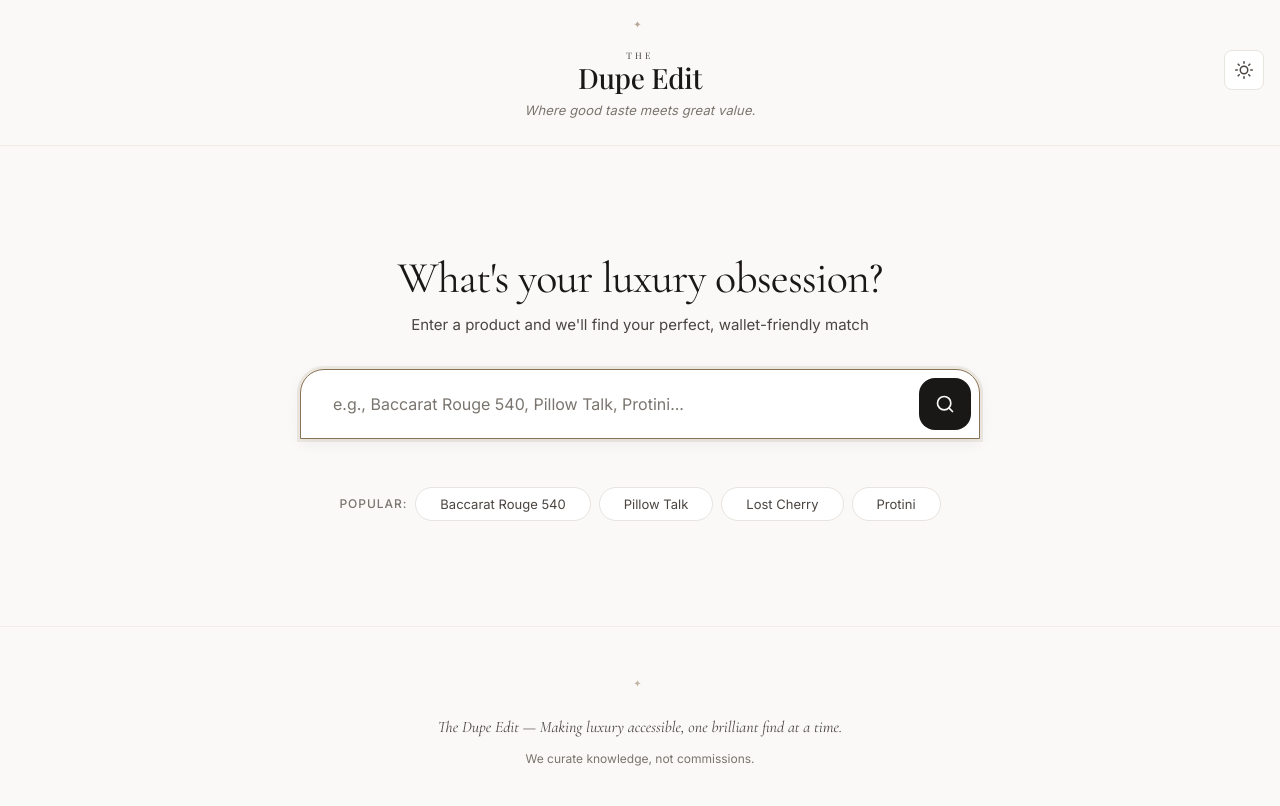
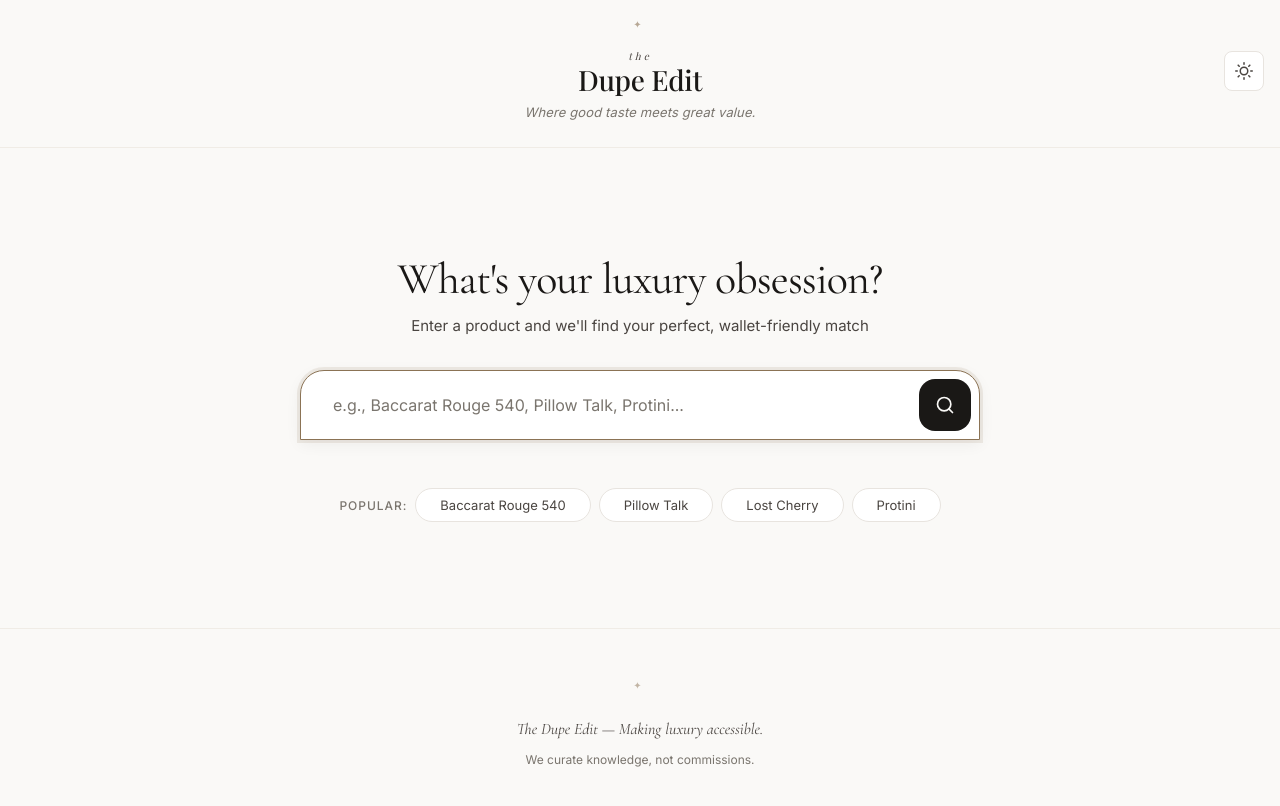
Before and after one commit to basetiqbal/dupe, a plain HTML site: page index.html in a window 1280 px wide. Drawn offline with nearby package versions, Linux system fonts and the light colour scheme; a web font is replaced by a local one.

Commit message:
Refine logo: lowercase 'the', shorter tagline
- Changed 'THE' to lowercase 'the' (more elegant, editorial)
- Added italic styling to 'the' for visual distinction
- Footer tagline: 'Making luxury accessible.' (concise)
- Updated all SVG logo variants
- Added logo-icon.svg (overlapping circles mark)
- Full lockup tagline updated to match

```diff
--- a/index.html
+++ b/index.html
@@ -19,7 +19,7 @@
     <header class="header">
       <div class="header-content">
         <a href="/" class="logo" aria-label="The Dupe Edit">
-          <span class="logo-the">THE</span>
+          <span class="logo-the">the</span>
           <span class="logo-main">Dupe Edit</span>
         </a>
         <button class="theme-toggle" id="theme-toggle" aria-label="Toggle dark mode">
@@ -166,7 +166,7 @@
     <!-- Footer -->
     <footer class="footer">
       <p class="footer-text">
-        The Dupe Edit — Making luxury accessible, one brilliant find at a time.
+        The Dupe Edit — Making luxury accessible.
       </p>
       <p class="footer-disclaimer">
         We curate knowledge, not commissions.
--- a/styles.css
+++ b/styles.css
@@ -186,12 +186,12 @@ body {
 
 .logo-the {
   font-family: 'Playfair Display', var(--font-serif);
-  font-size: 0.5625rem;
+  font-size: 0.625rem;
   font-weight: 400;
-  letter-spacing: 0.35em;
-  text-transform: uppercase;
+  letter-spacing: 0.3em;
   color: var(--color-text-secondary);
   margin-bottom: 0.125rem;
+  font-style: italic;
 }
 
 .logo-main {
```
Also changed, not shown: assets/logo-full.svg, assets/logo-horizontal.svg, assets/logo-icon.svg (added), assets/logo-stacked.svg, assets/logo.svg.
